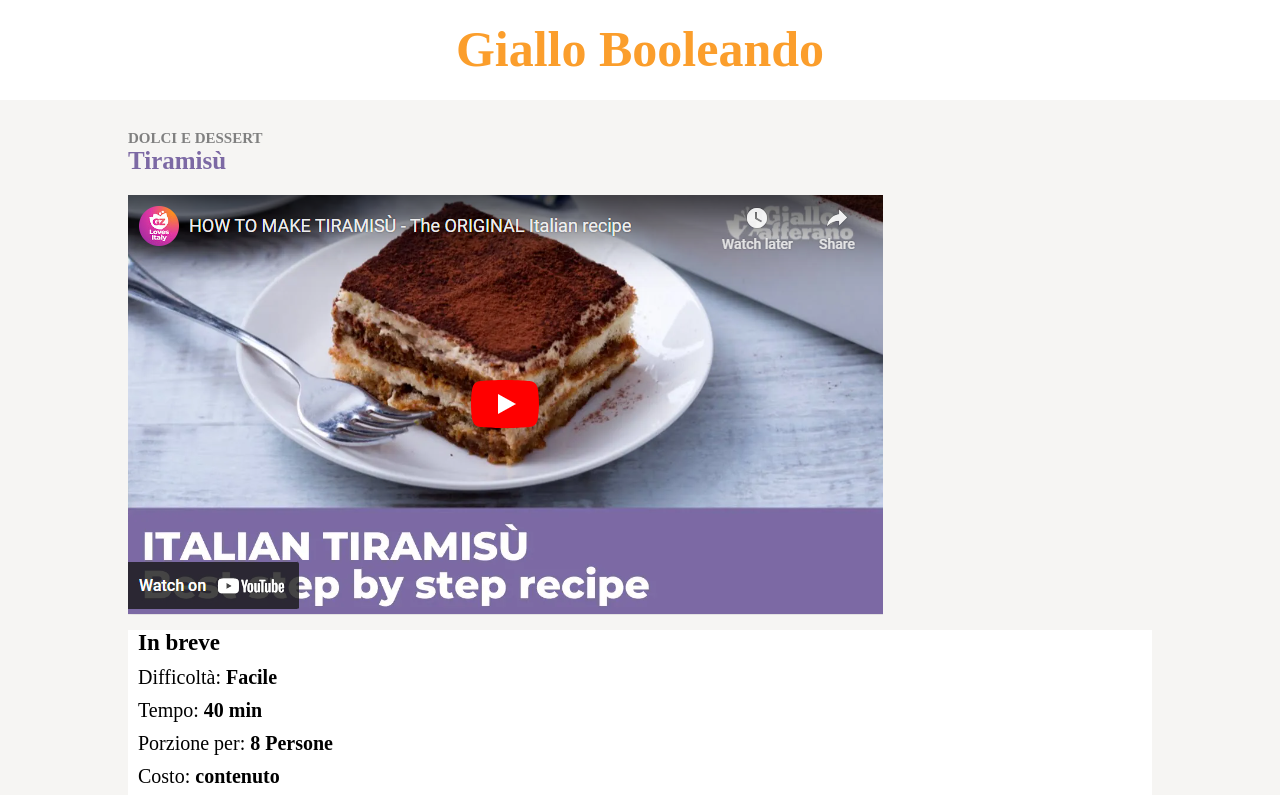
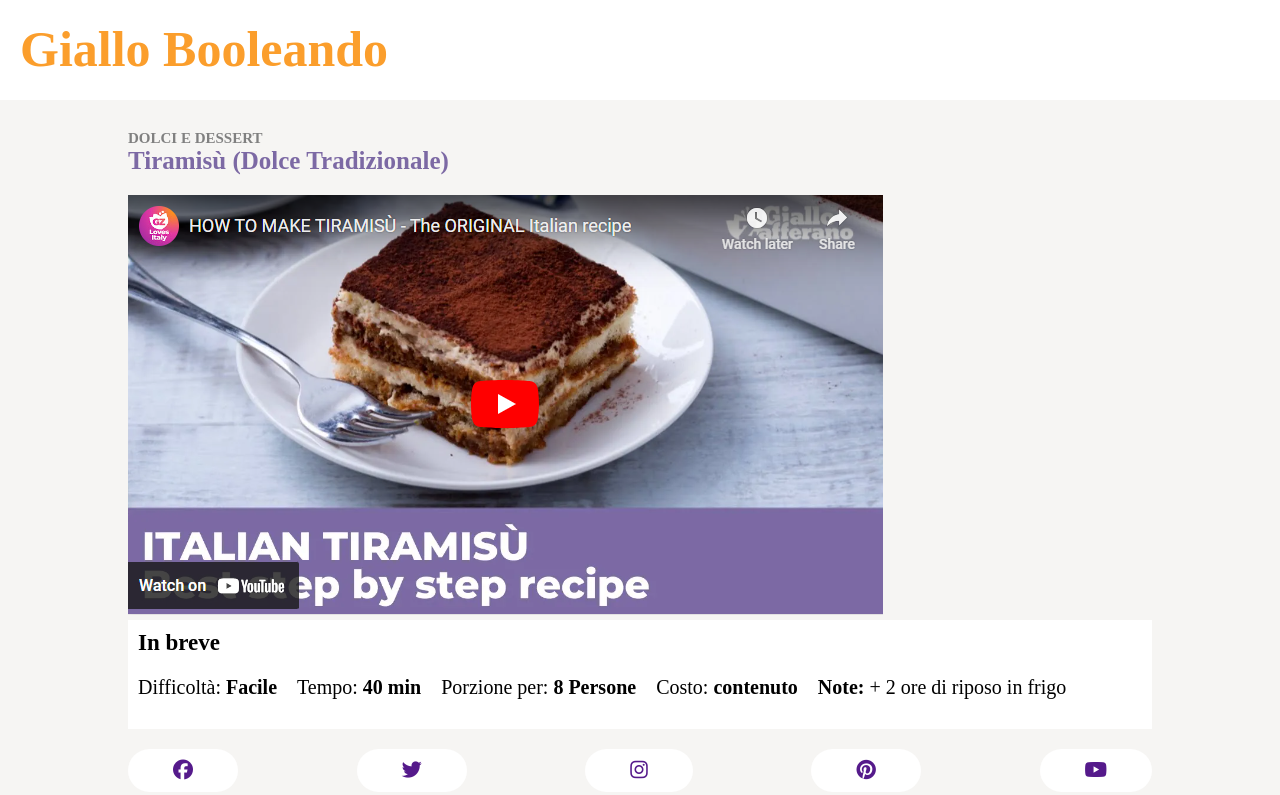
Before and after one commit to nicolo-canevari/htmlcss-responsive-layout, a plain HTML site: page index.html in a window 1280 px wide. Shown: the top 795 px of the page. Drawn offline with Linux system fonts and the light colour scheme.

Commit message:
prima parte versione tablet (fino a link social)

```diff
--- a/css/style.css
+++ b/css/style.css
@@ -70,7 +70,7 @@ img {
 }
 
 h5 {
-    margin: 10px;
+    padding: 10px;
     font-size: 23px;
 }
 
@@ -143,3 +143,39 @@ footer .col {
 .footer_link {
     color: white;
 }
+
+
+@media screen and (min-width:768px){
+
+    /* HEADER */
+    header {
+        height: 100px;
+        background-color: #fff;
+        text-align: start;
+    }
+
+    h1 {
+        padding-left: 20px;
+    }
+
+    /* SECTION 1 */
+
+    .text_plus {
+        display: inline;
+    }
+
+    /* immagine e testo */
+
+    ul {
+        display: flex;
+        flex-wrap: wrap;
+        justify-content: around;
+    }
+
+    nav a {
+        padding: 10px 45px;
+    }
+
+
+
+}
```
